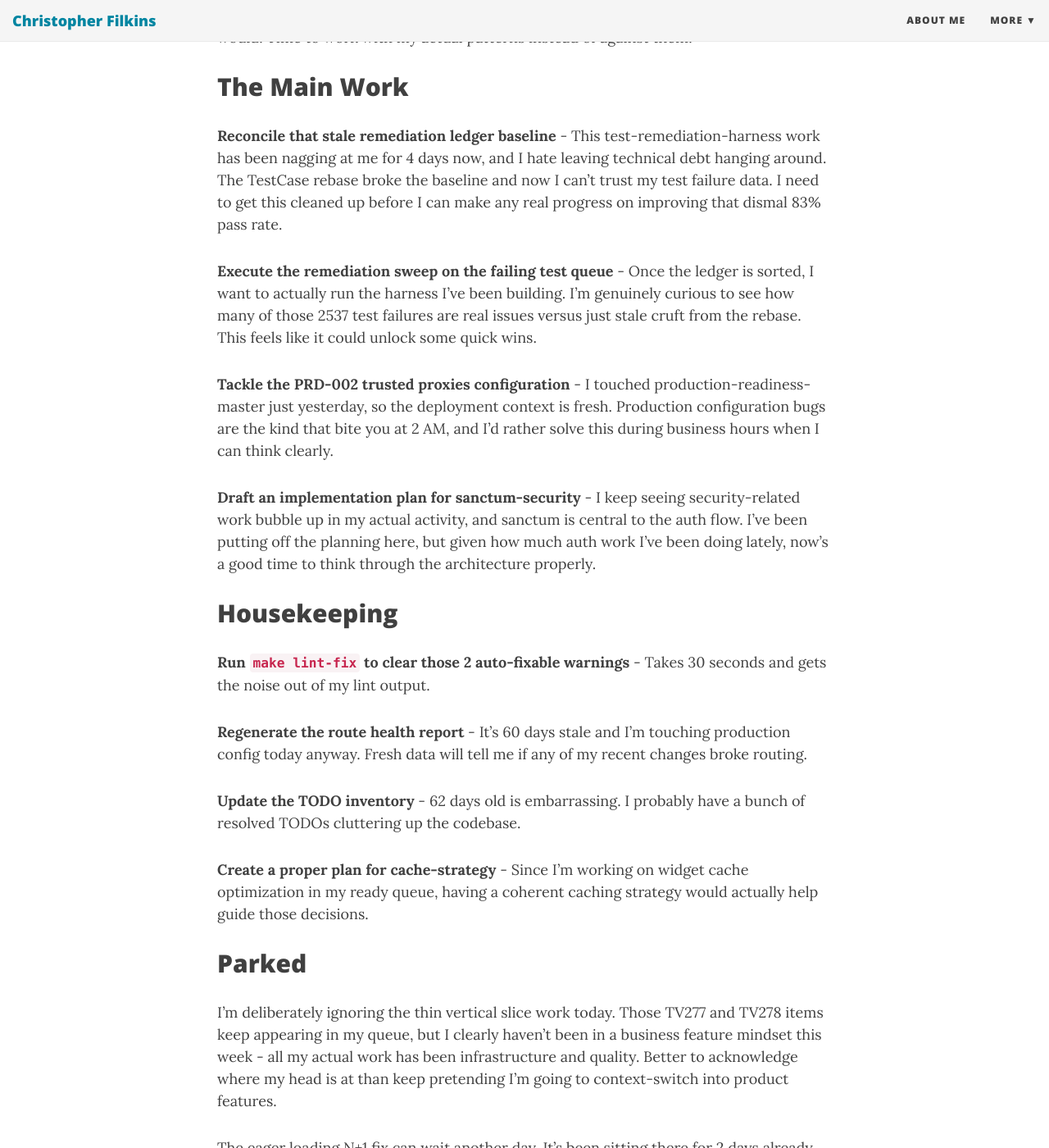
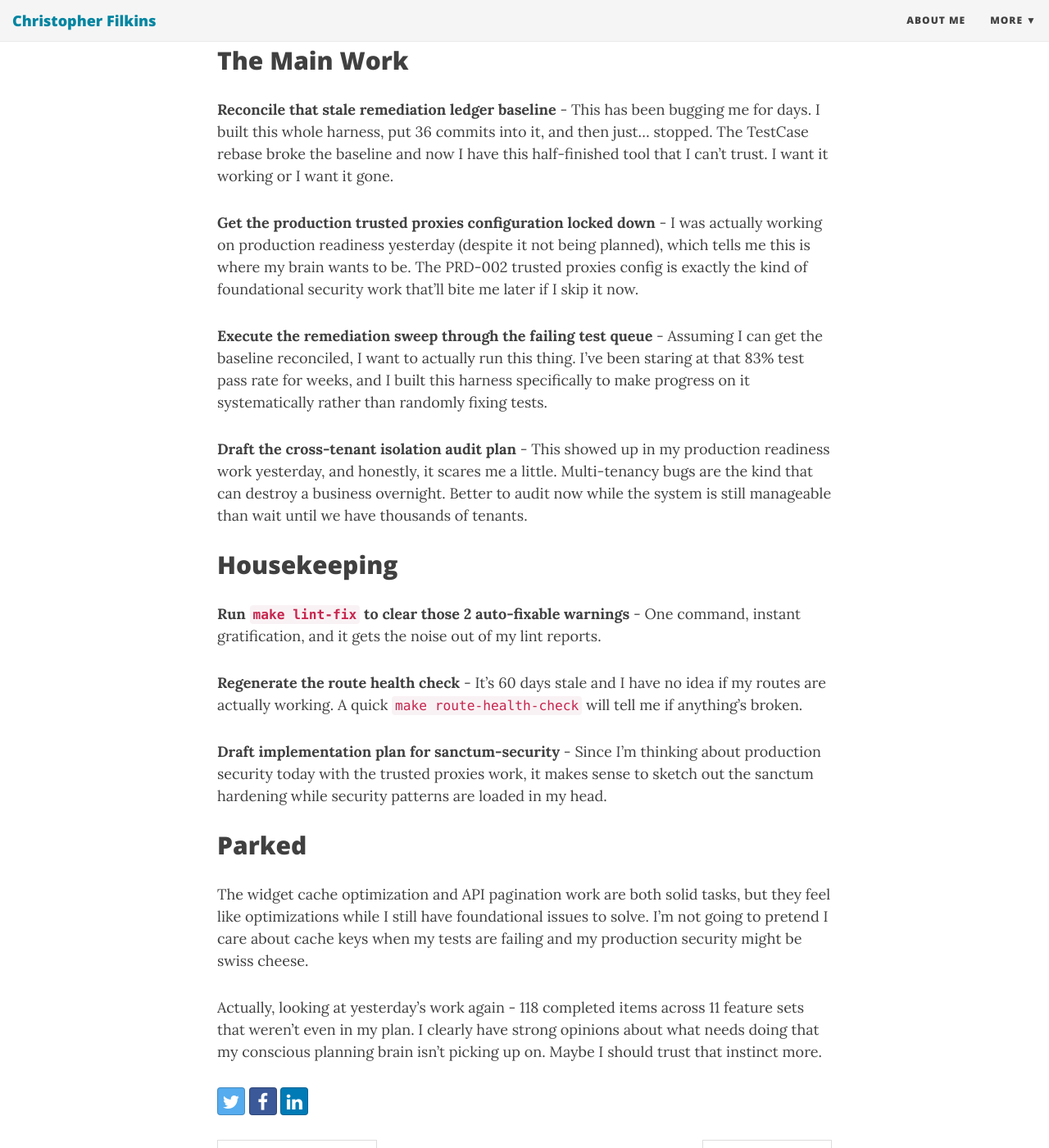
Before and after one commit to filchyboy/filchyboy.github.io, a Jekyll site: the page built from _posts/2026-03-25-todays-plan.md, in a window 1280 px wide and 1400 px high, scrolled down 448 px. Shown: the whole window at 82% size. Built offline with Jekyll 4.4.1, drawn with Linux system fonts in a browser that asks for light colours; nearby versions of some CDN libraries; some of the changed text lies outside the part shown.

Commit message:
Add daily plan: 2026-03-25

```diff
--- a/_posts/2026-03-25-todays-plan.md
+++ b/_posts/2026-03-25-todays-plan.md
@@ -4,33 +4,32 @@ title: "Daily Plan - 2026-03-25"
 date: 2026-03-25
 ---
 
-# Daily Plan - Wednesday, March 25, 2026
+## Today's Theme
 
-## Today's Theme
-I'm staring at some serious misalignment between what I planned and what I actually did yesterday. My plan-reality gap is sitting at 17% adherence this week, which honestly tells me I've been making plans that don't match where my brain wants to go. Yesterday I cranked out 118 items across 11 different feature sets, but barely touched what I said I would. Time to work with my actual patterns instead of against them.
+I'm staring at an interesting contradiction today. My test remediation harness has been sitting untouched for 4 days despite having serious momentum (36 commits this week), while I actually spent yesterday deep in production readiness work that wasn't even on my radar. That mismatch tells me something about where my real priorities are, so I'm going to lean into both - finish the remediation work that's been nagging at me, and continue the production focus that clearly has my attention.
 
 ## The Main Work
 
-**Reconcile that stale remediation ledger baseline** - This test-remediation-harness work has been nagging at me for 4 days now, and I hate leaving technical debt hanging around. The TestCase rebase broke the baseline and now I can't trust my test failure data. I need to get this cleaned up before I can make any real progress on improving that dismal 83% pass rate.
+**Reconcile that stale remediation ledger baseline** - This has been bugging me for days. I built this whole harness, put 36 commits into it, and then just... stopped. The TestCase rebase broke the baseline and now I have this half-finished tool that I can't trust. I want it working or I want it gone.
 
-**Execute the remediation sweep on the failing test queue** - Once the ledger is sorted, I want to actually run the harness I've been building. I'm genuinely curious to see how many of those 2537 test failures are real issues versus just stale cruft from the rebase. This feels like it could unlock some quick wins.
+**Get the production trusted proxies configuration locked down** - I was actually working on production readiness yesterday (despite it not being planned), which tells me this is where my brain wants to be. The PRD-002 trusted proxies config is exactly the kind of foundational security work that'll bite me later if I skip it now.
 
-**Tackle the PRD-002 trusted proxies configuration** - I touched production-readiness-master just yesterday, so the deployment context is fresh. Production configuration bugs are the kind that bite you at 2 AM, and I'd rather solve this during business hours when I can think clearly.
+**Execute the remediation sweep through the failing test queue** - Assuming I can get the baseline reconciled, I want to actually run this thing. I've been staring at that 83% test pass rate for weeks, and I built this harness specifically to make progress on it systematically rather than randomly fixing tests.
 
-**Draft an implementation plan for sanctum-security** - I keep seeing security-related work bubble up in my actual activity, and sanctum is central to the auth flow. I've been putting off the planning here, but given how much auth work I've been doing lately, now's a good time to think through the architecture properly.
+**Draft the cross-tenant isolation audit plan** - This showed up in my production readiness work yesterday, and honestly, it scares me a little. Multi-tenancy bugs are the kind that can destroy a business overnight. Better to audit now while the system is still manageable than wait until we have thousands of tenants.
 
 ## Housekeeping
 
-**Run `make lint-fix` to clear those 2 auto-fixable warnings** - Takes 30 seconds and gets the noise out of my lint output.
+**Run `make lint-fix` to clear those 2 auto-fixable warnings** - One command, instant gratification, and it gets the noise out of my lint reports.
 
-**Regenerate the route health report** - It's 60 days stale and I'm touching production config today anyway. Fresh data will tell me if any of my recent changes broke routing.
+**Regenerate the route health check** - It's 60 days stale and I have no idea if my routes are actually working. A quick `make route-health-check` will tell me if anything's broken.
 
-**Update the TODO inventory** - 62 days old is embarrassing. I probably have a bunch of resolved TODOs cluttering up the codebase.
-
-**Create a proper plan for cache-strategy** - Since I'm working on widget cache optimization in my ready queue, having a coherent caching strategy would actually help guide those decisions.
+**Draft implementation plan for sanctum-security** - Since I'm thinking about production security today with the trusted proxies work, it makes sense to sketch out the sanctum hardening while security patterns are loaded in my head.
 
 ## Parked
 
-I'm deliberately ignoring the thin vertical slice work today. Those TV277 and TV278 items keep appearing in my queue, but I clearly haven't been in a business feature mindset this week - all my actual work has been infrastructure and quality. Better to acknowledge where my head is at than keep pretending I'm going to context-switch into product features.
+The widget cache optimization and API pagination work are both solid tasks, but they feel like optimizations while I still have foundational issues to solve. I'm not going to pretend I care about cache keys when my tests are failing and my production security might be swiss cheese.
 
-The eager loading N+1 fix can wait another day. It's been sitting there for 2 days already and frankly, one more controller with inefficient queries isn't going to kill performance.
+Actually, looking at yesterday's work again - 118 completed items across 11 feature sets that weren't even in my plan. I clearly have strong opinions about what needs doing that my conscious planning brain isn't picking up on. Maybe I should trust that instinct more.
+
+<!-- SCORE: 3.4 -->
```
